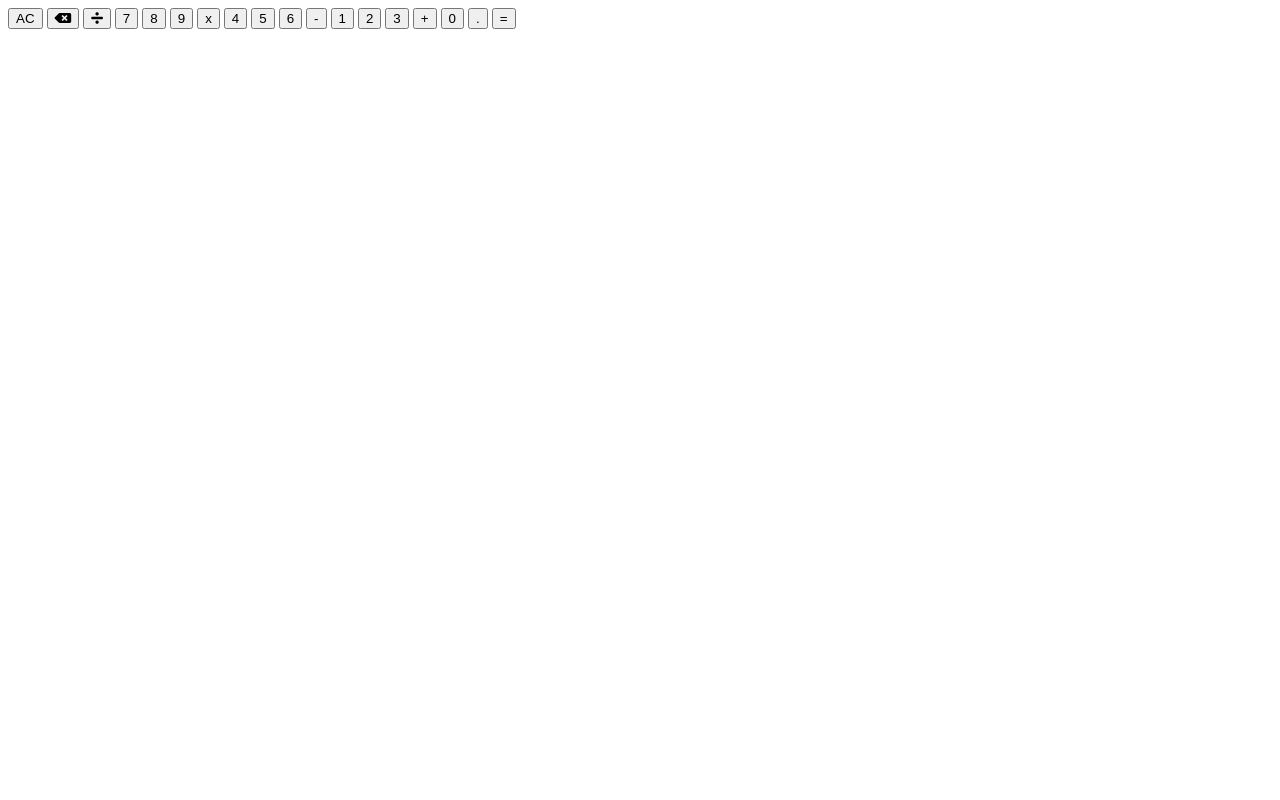
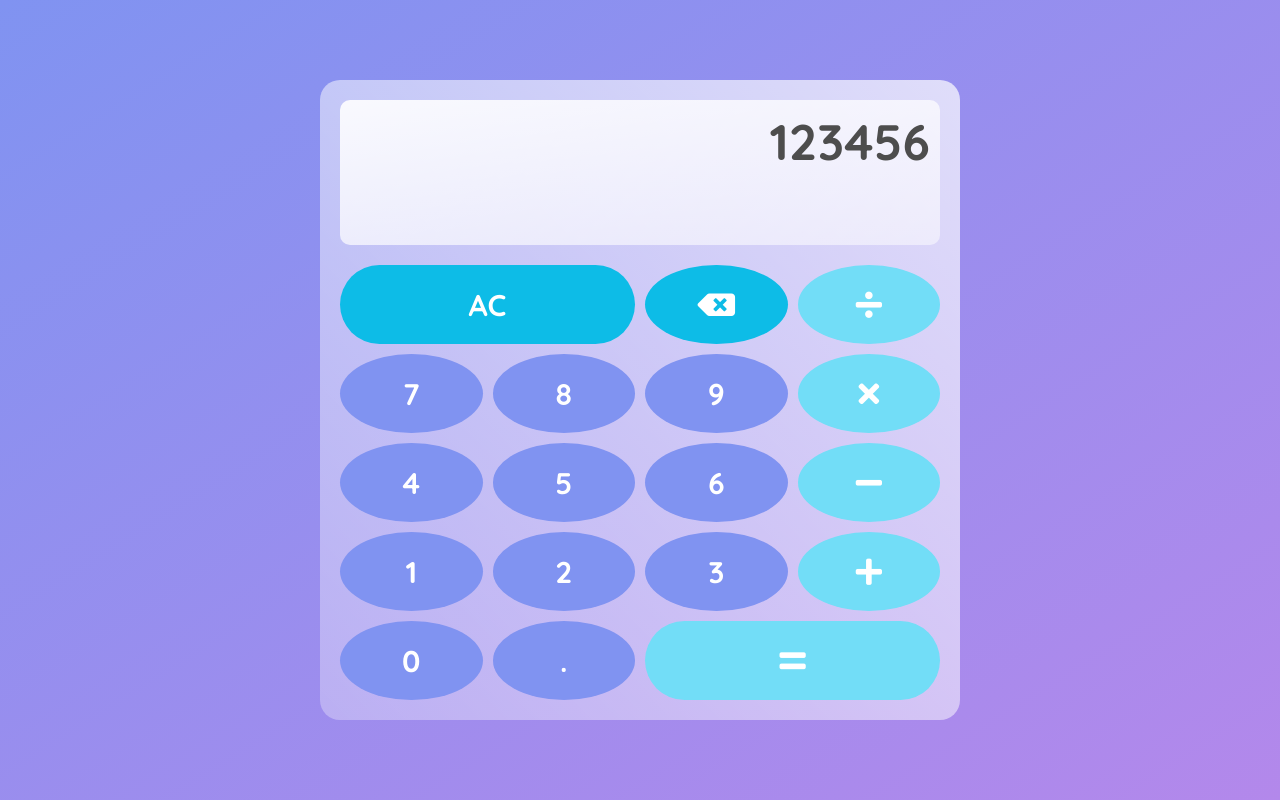
Before and after one commit to fernanda-veiga/calculator, a plain HTML site: page index.html in a window 1280 px wide. Drawn offline with Linux system fonts and the light colour scheme.

Commit message:
Added the style of the calculator.

```diff
--- a/index.html
+++ b/index.html
@@ -4,35 +4,35 @@
     <meta charset="UTF-8">
     <meta name="viewport" content="width=device-width, initial-scale=1.0">
     <link rel="stylesheet" href="https://cdnjs.cloudflare.com/ajax/libs/font-awesome/5.15.2/css/all.min.css" integrity="sha512-HK5fgLBL+xu6dm/Ii3z4xhlSUyZgTT9tuc/hSrtw6uzJOvgRr2a9jyxxT1ely+B+xFAmJKVSTbpM/CuL7qxO8w==" crossorigin="anonymous" />
+    <link rel="preconnect" href="https://fonts.gstatic.com">
+    <link href="https://fonts.googleapis.com/css2?family=Quicksand:wght@300;400;500;600;700&display=swap" rel="stylesheet">
     <link rel="stylesheet" href="./style.css">
     <title>Calculator</title>
 </head>
 <body>
-    <div id="calculator">
-        <div id="screen"></div>
-        <div id="numbers">
-            <button type="button" value="" class="button">AC</button>
-            <button type="button" value="" class="button"><i class="fas fa-backspace"></i></button>
-            <button type="button" value="" class="button"><i class="fas fa-divide"></i></button>
+    <div class="calculator">
+        <div class="screen">123456</div>
+        <div class="buttons-container">
+            <button id="all-clear" type="button" value="" class="button">AC</button>
+            <button id="clear" type="button" value="" class="button"><i class="fas fa-backspace"></i></button>
+            <button id="divide" type="button" value="" class="button"><i class="fas fa-divide"></i></button>
             <button type="button" value="" class="button">7</button>
             <button type="button" value="" class="button">8</button>
             <button type="button" value="" class="button">9</button>
-            <button type="button" value="" class="button">x</button>
+            <button id="multiply" type="button" value="" class="button"><i class="fas fa-times"></i></button>
             <button type="button" value="" class="button">4</button>
             <button type="button" value="" class="button">5</button>
             <button type="button" value="" class="button">6</button>
-            <button type="button" value="" class="button">-</button>
+            <button id="subtract" type="button" value="" class="button"><i class="fas fa-minus"></i></button>
             <button type="button" value="" class="button">1</button>
             <button type="button" value="" class="button">2</button>
             <button type="button" value="" class="button">3</button>
-            <button type="button" value="" class="button">+</button>
+            <button id="sum" type="button" value="" class="button"><i class="fas fa-plus"></i></button>
             <button type="button" value="" class="button">0</button>
             <button type="button" value="" class="button">.</button>
-            <button type="button" value="" class="button">=</button>
+            <button id="equal" type="button" value="" class="button"><i class="fas fa-equals"></i></button>
         </div>
-
     </div>
-
 </body>
 <script src="./script.js"></script>
 </html>
--- a/style.css
+++ b/style.css
@@ -0,0 +1,101 @@
+* {
+    margin: 0;
+    padding: 0;
+    box-sizing: border-box;
+}
+
+body {
+    width: 100vw;
+    height: 100vh;
+    background: linear-gradient(
+        to left top,
+        #B388EB,
+        #8093F1);
+    display: flex;
+    justify-content: center;
+    align-items: center;
+}
+
+.calculator {
+    background: linear-gradient(
+        to left bottom,
+        rgba(255, 255, 255, 0.7),
+        rgba(255, 255, 255, 0.3));
+    min-height: 80vh;
+    width: 50%;
+    border-radius: 20px;
+    padding: 20px;
+    display: grid;
+    grid-template-rows: 1fr 3fr;
+    grid-gap: 20px;
+}
+
+.screen {
+    display: flex;
+    justify-content: flex-end;
+    background: linear-gradient(
+        to right bottom,
+        rgba(255, 255, 255, 0.9),
+        rgba(255, 255, 255, 0.5));
+    border-radius: 10px;
+    padding: 10px;
+    color: hsl(0, 0%, 30%);
+    font-family: 'Quicksand', sans-serif;
+    font-weight: 700;
+    font-size: 50px;
+}
+
+.buttons-container {
+    display: grid;
+    grid-template-rows: repeat(5, 1fr);
+    grid-template-columns: repeat(4, 1fr);
+    grid-gap: 10px;
+
+}
+
+.button {
+    background-color: #8093F1;
+    border: none;
+    border-radius: 50%;
+    /*box-shadow: -2px -2px 8px rgba(255, 255, 255, 0.5), 2px 2px 8px rgba(0, 0, 0, 0.5);*/
+    outline: none;
+    cursor: pointer;
+    color: white;
+    font-family: 'Quicksand', sans-serif;
+    font-weight: 700;
+    font-size: 30px;
+}
+
+.button:hover {
+    background-color: hsl(0, 0%, 30%);
+    color: white;
+}
+
+#all-clear {
+    grid-column: 1/3;
+    border-radius: 2em;
+}
+
+#equal {
+    grid-column: 3/5;
+    border-radius: 2em;
+}
+
+#all-clear, #clear {
+    background-color: #0DBCE7;
+    transition: 0.3s;
+}
+
+#all-clear:hover, #clear:hover {
+    background-color: hsl(0, 0%, 30%);
+    color: white;
+}
+
+#divide, #multiply, #subtract, #sum, #equal {
+    background-color: #72DDF7;
+}
+
+#divide:hover, #multiply:hover, #subtract:hover, #sum:hover, #equal:hover {
+    background-color: hsl(0, 0%, 30%);
+    color: white;
+}
```
